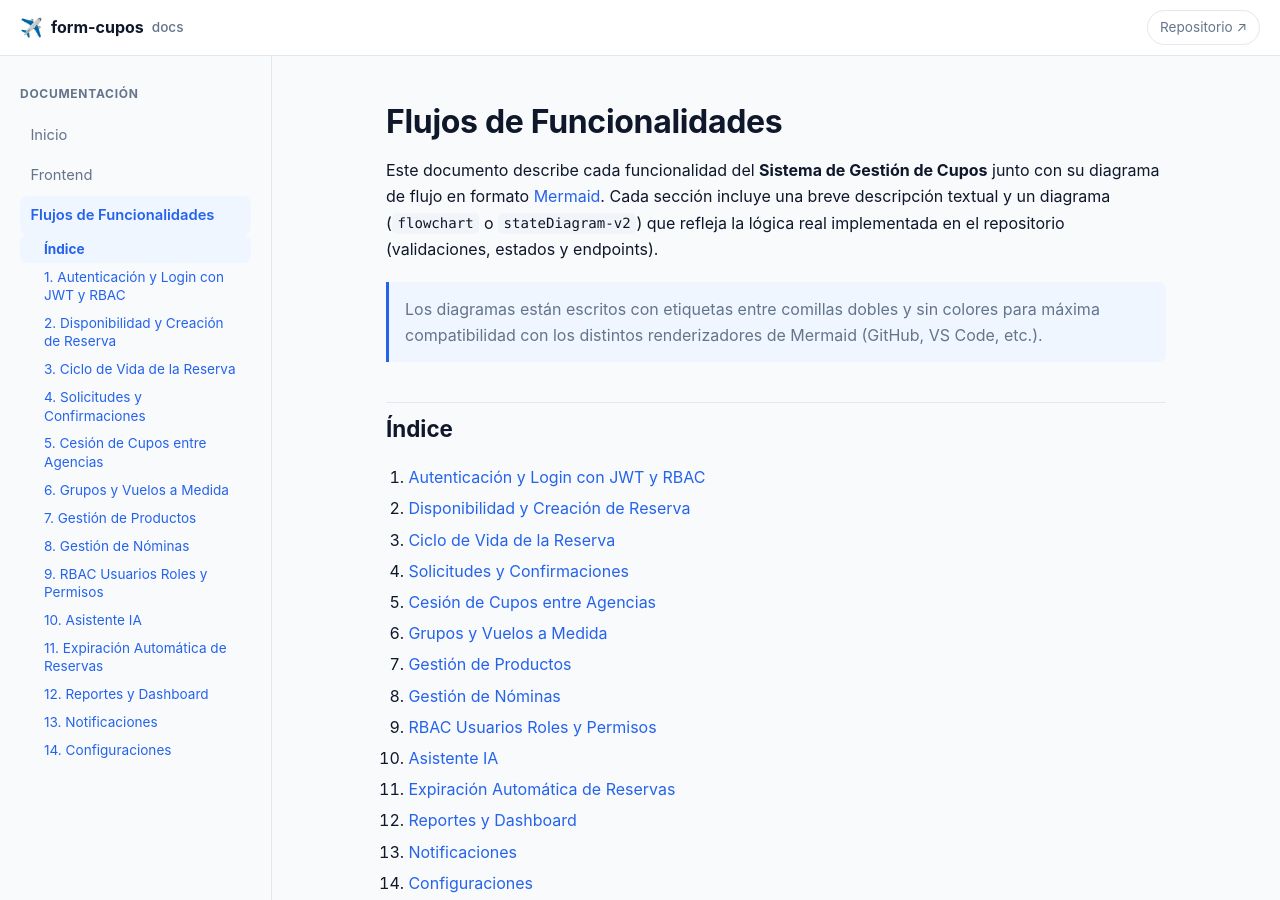
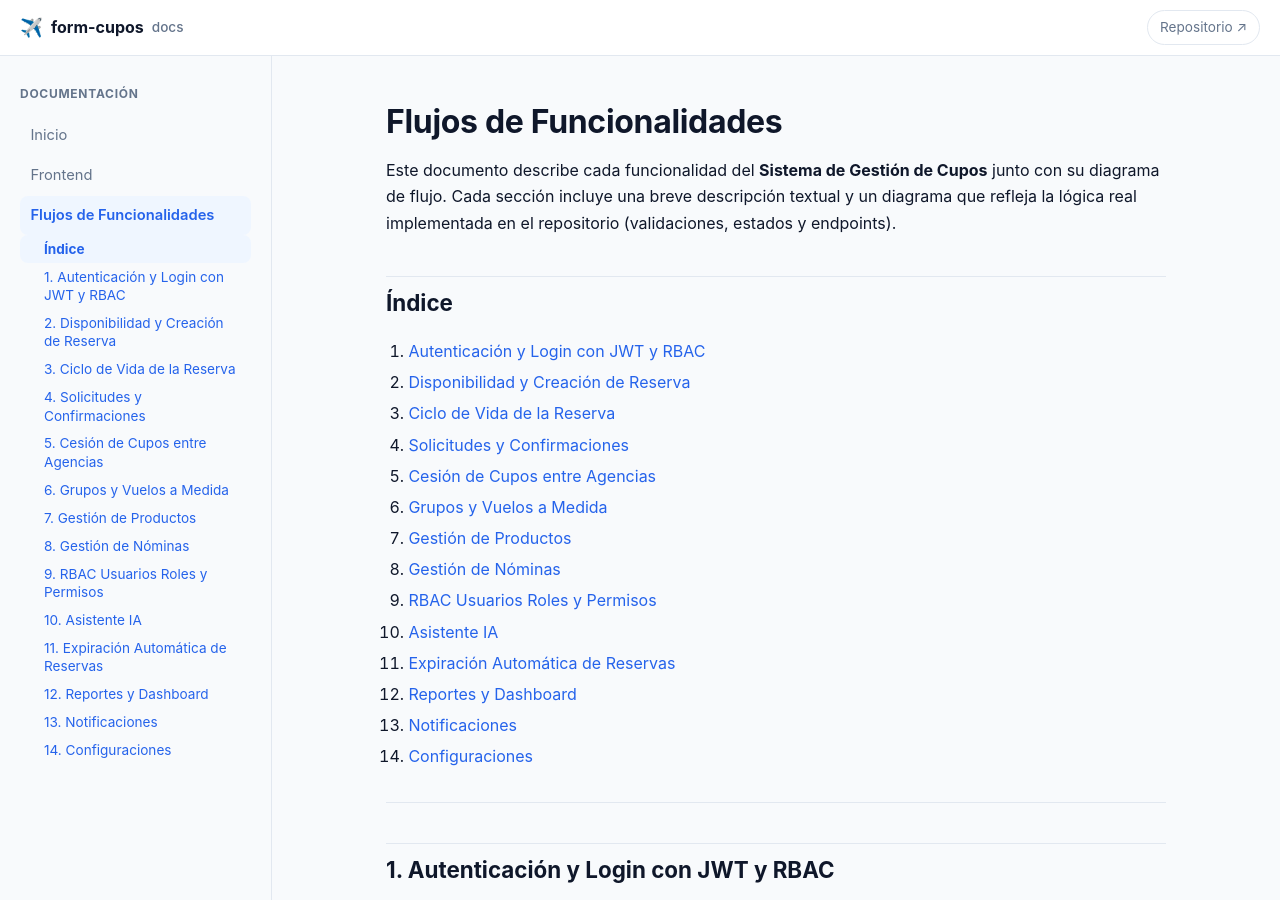
Before and after one commit to j-trz/app.cupos, a Jekyll site: the page built from docs/FLUJOS_FUNCIONALIDADES.md, in a window 1280 px wide and 900 px high. Built offline with Jekyll 4.4.1, drawn with Linux system fonts in a browser that asks for light colours; our own code applies the rules of GitHub Pages for plain Markdown files.

Commit message:
Update FLUJOS_FUNCIONALIDADES.md

```diff
--- a/docs/FLUJOS_FUNCIONALIDADES.md
+++ b/docs/FLUJOS_FUNCIONALIDADES.md
@@ -5,9 +5,8 @@ nav_order: 10
 
 # Flujos de Funcionalidades
 
-Este documento describe cada funcionalidad del **Sistema de Gestión de Cupos** junto con su diagrama de flujo en formato [Mermaid](https://mermaid.js.org/). Cada sección incluye una breve descripción textual y un diagrama (`flowchart` o `stateDiagram-v2`) que refleja la lógica real implementada en el repositorio (validaciones, estados y endpoints).
+Este documento describe cada funcionalidad del **Sistema de Gestión de Cupos** junto con su diagrama de flujo. Cada sección incluye una breve descripción textual y un diagrama que refleja la lógica real implementada en el repositorio (validaciones, estados y endpoints).
 
-> Los diagramas están escritos con etiquetas entre comillas dobles y sin colores para máxima compatibilidad con los distintos renderizadores de Mermaid (GitHub, VS Code, etc.).
 
 ## Índice
 
```
